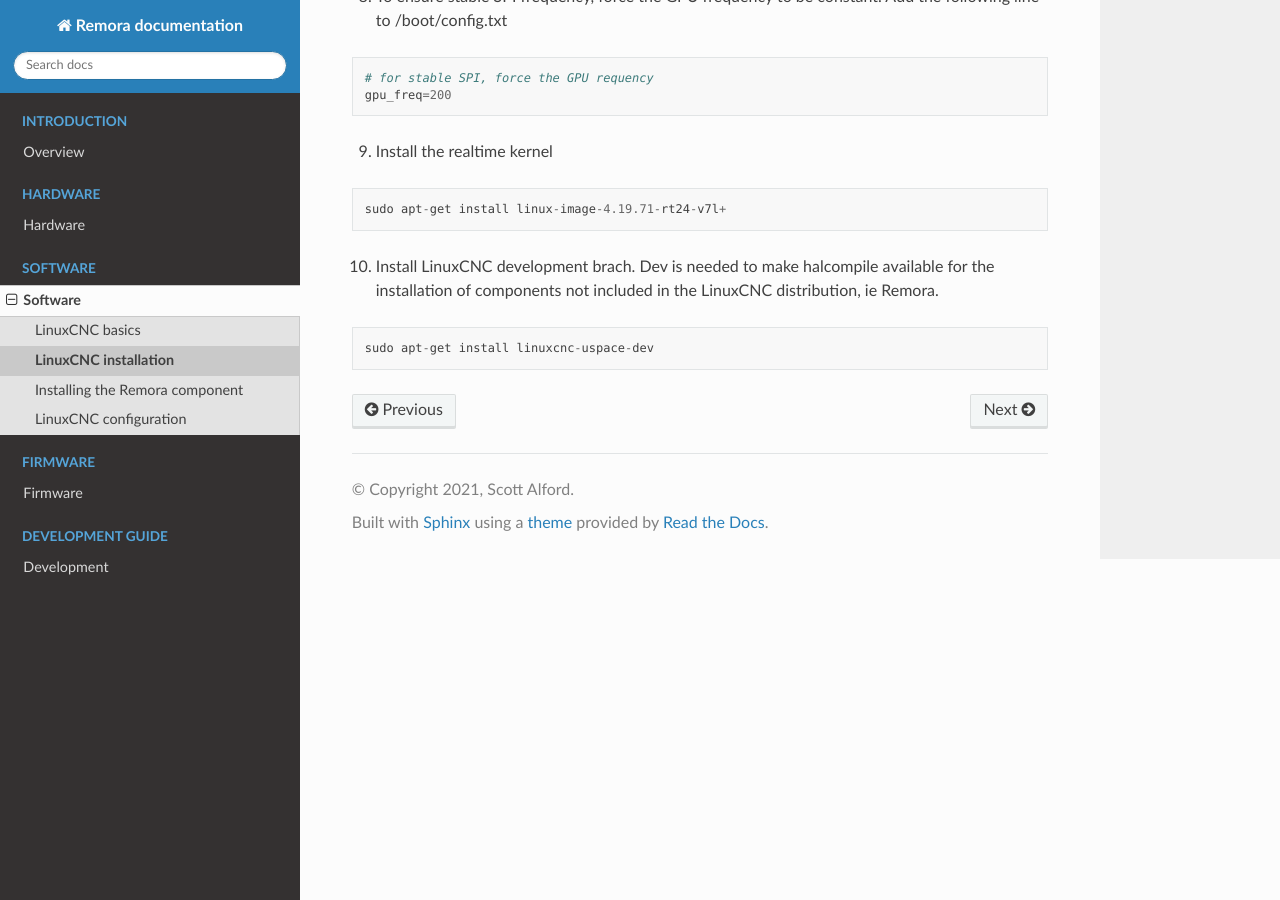
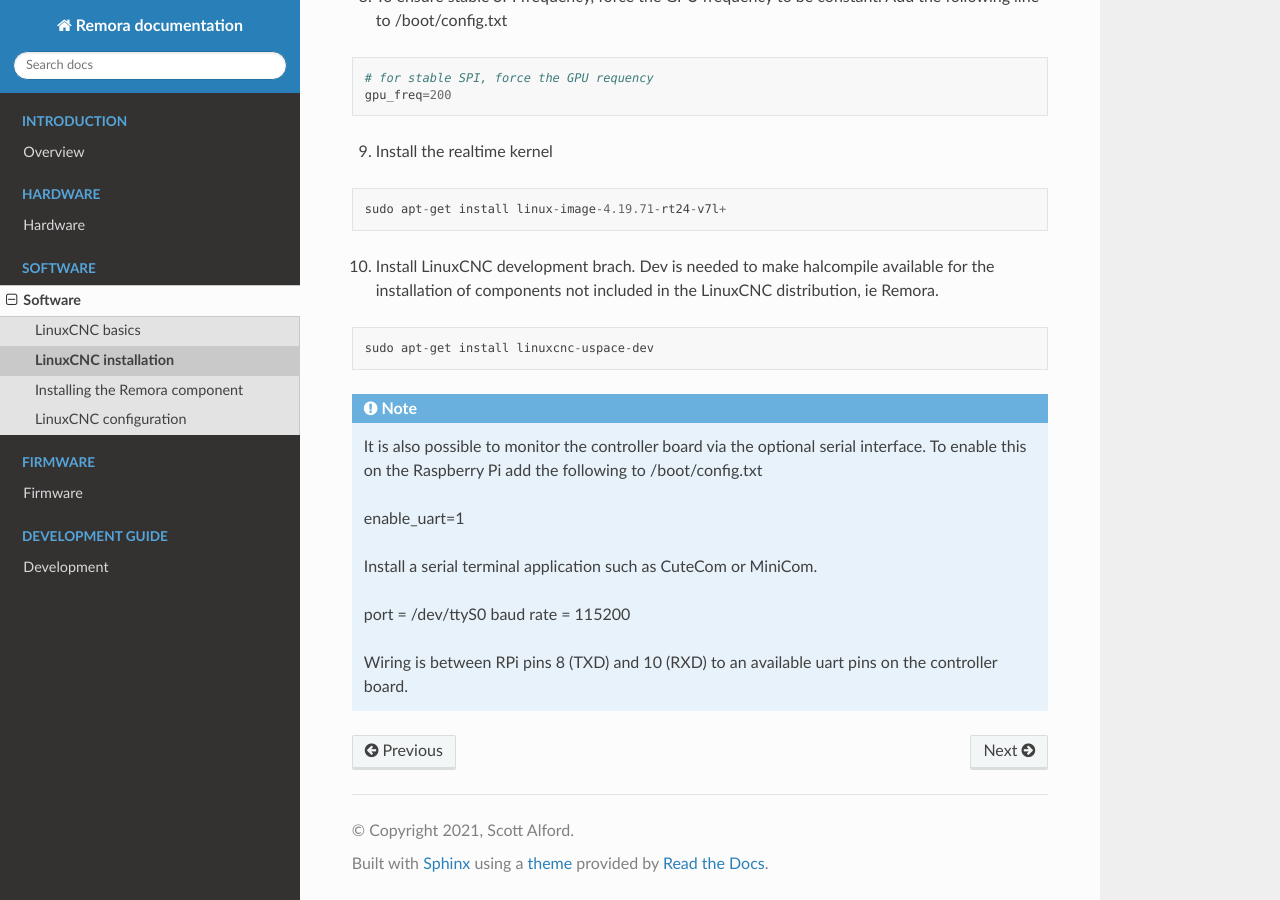
Before and after one commit to scottalford75/Remora-docs, a Sphinx documentation site: the page built from docs/source/software/linuxcnc-installation.rst, in a window 1280 px wide and 900 px high, scrolled down 771 px. Built offline with Sphinx 7.4.7 and the Read the Docs theme 2.0.0, drawn with Linux system fonts in a browser that asks for light colours.

Commit message:
Added serial comnection

```diff
--- a/docs/source/software/linuxcnc-installation.rst
+++ b/docs/source/software/linuxcnc-installation.rst
@@ -48,3 +48,16 @@ Installing on Raspberry Pi OS:
 .. code-block::
 
     sudo apt-get install linuxcnc-uspace-dev
+
+.. note::
+
+    It is also possible to monitor the controller board via the optional serial interface. To enable this on the Raspberry Pi add the following to /boot/config.txt
+
+    enable_uart=1
+
+    Install a serial terminal application such as CuteCom or MiniCom.
+
+    port = /dev/ttyS0
+    baud rate = 115200
+
+    Wiring is between RPi pins 8 (TXD) and 10 (RXD) to an available uart pins on the controller board.
```
